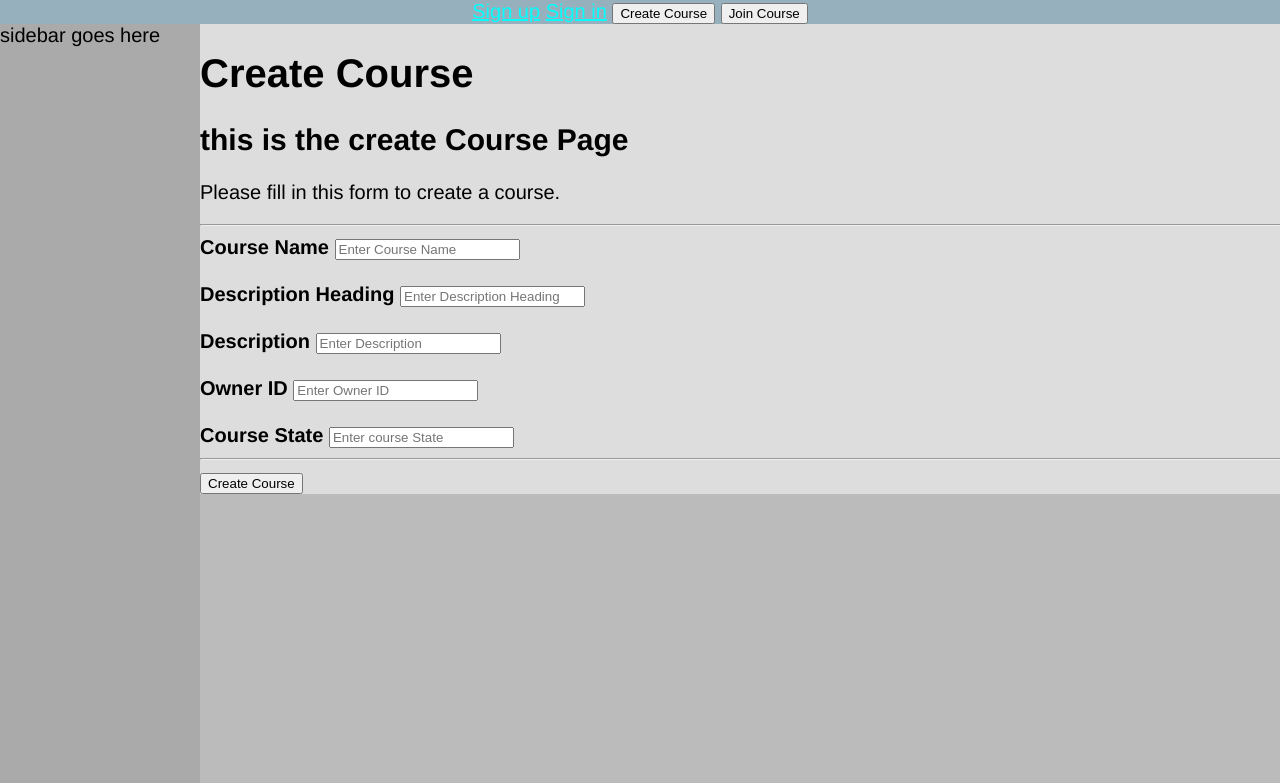
After one commit to Geimaj/paranormal-minds, a Python web app: template templates/course/createCourse.html in a window 1280 px wide; the page is wider, and only the part inside the window is pictured. The commit adds this page. Shown: the top 783 px of that part. Run offline with Jinja, Linux system fonts and the light colour scheme; the template is opened without the code that fills it, so the values that code supplies are empty.

Commit message:
added create Course

```diff
--- a/router.py
+++ b/router.py
@@ -5,5 +5,6 @@ app = WSGIApplication(
     routes=[
         Route('/', handler='app.home.Home'),
         Route('/announcements', handler='app.announcements.Announcements'),
+        Route('/course/create', handler='app.createCourse.CreateCourse')
     ]
 )
--- /dev/null
+++ b/templates/course/createCourse.html
@@ -0,0 +1,35 @@
+
+{% extends 'layout.html' %}
+
+{% block page_content %}
+<div class="container">
+<h1>Create Course</h1>
+<h2>
+    this is the create Course Page
+</h2>
+<p>Please fill in this form to create a course.</p>
+
+<hr>
+<label for="courseName"><b>Course Name</b></label>
+    <input type="text" placeholder="Enter Course Name" name="courseName" id="courseName" required>
+<br>
+    <br>
+<label for="desHeading"><b>Description Heading</b></label>
+    <input type="text" placeholder="Enter Description Heading" name="desHeading" id="desHeading" required>
+<br>
+    <br>
+<label for="description"><b>Description</b></label>
+    <input type="text" placeholder="Enter Description" name="description" id="description" required>
+<br>
+    <br>
+<label for="ownerID"><b>Owner ID</b></label>
+    <input type="text" placeholder="Enter Owner ID" name="ownerID" id="ownerID" required>
+<br>
+    <br>
+<label for="courseState"><b>Course State</b></label>
+    <input type="text" placeholder="Enter course State" name="courseState" id="courseState" required>
+<hr>
+<button type="submit" class="createCbtn" formmethod="post">Create Course</button>
+
+</div>
+{% endblock %}
--- a/templates/layout.html
+++ b/templates/layout.html
@@ -6,7 +6,7 @@
         <a href="#">Sign up</a>
         <a href="#">Sign in</a>
 
-        <button class="btnCreateCourse">Create Course</button>
+        <button class="btnCreateCourse" onclick="window.location.href='/course/create'">Create Course </button>
         <button class="btnJoinCourse">Join Course</button>
 
 </nav>
```
Also changed, not shown: app/createCourse.py (added, +16 -0 lines), 6 other files.
